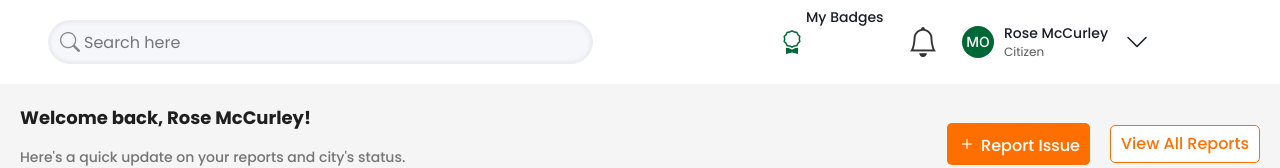
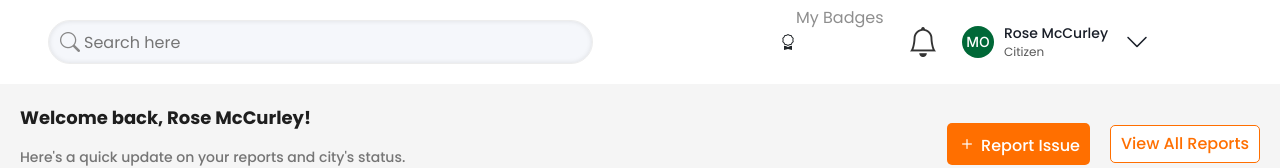
Before and after one commit to Macomi27/SafeCity, a React (Create React App) app: page /dashboard in a window 1280 px wide. Shown: the top 168 px of the page. Built offline with nearby package versions, Linux system fonts and the light colour scheme.

Commit message:
change the class name of nav-link-item to dashboard-nav-link-item

```diff
--- a/src/Components/Dashboard/Dashboard.css
+++ b/src/Components/Dashboard/Dashboard.css
@@ -67,7 +67,7 @@
     gap: 24px;
   }
 
-  .nav-link-item {
+  .dashboard-nav-link-item {
     display: flex;
     align-items: center;
     gap: 2px;
@@ -77,11 +77,11 @@
 
   }
 
-  .nav-link-item i {
+  .dashboard-nav-link-item i {
     font-size: 24px;
     color:#006837;
   }
-  .nav-link-item span{
+  .dashboard-nav-link-item span{
     font-family: 'Poppins';
     font-weight: 500;
     font-size: 14px;
```
